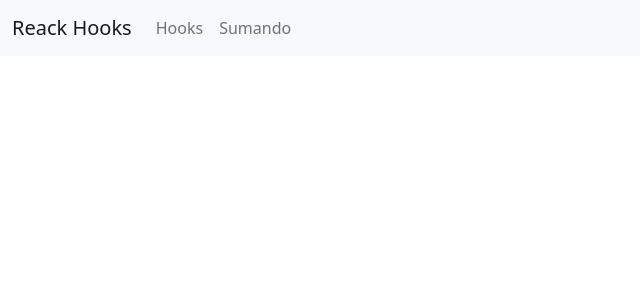
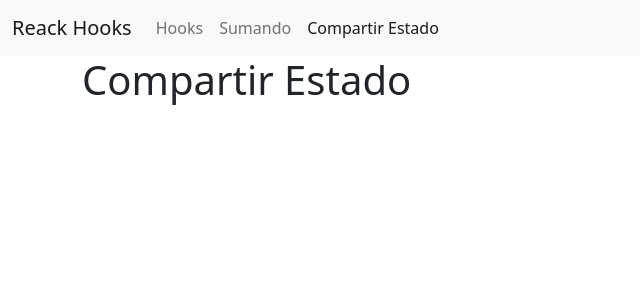
Before and after one commit to kalg12/react-hooks, a React (Create React App) app: page /compartir-estado in a window 1280 px wide. Shown: the top 300 px of the page, without its empty margins (0-640 px from the left). Built offline with nearby package versions, Linux system fonts and the light colour scheme.

Commit message:
New page added

```diff
--- a/src/components/Navbar.jsx
+++ b/src/components/Navbar.jsx
@@ -32,6 +32,11 @@ const Navbar = () => {
                   Sumando
                 </NavLink>
               </li>
+              <li className="nav-item">
+                <NavLink className={window.location.pathname === "/compartir-estado" ? "nav-link active" : "nav-link"} to="/compartir-estado">
+                  Compartir Estado
+                </NavLink>
+              </li>
             </ul>
           </div>
         </div>
--- /dev/null
+++ b/src/pages/CompartirEstado.jsx
@@ -0,0 +1,14 @@
+import React, {useState} from 'react'
+
+const CompartirEstado = () => {
+
+    const [nombre, setNombre] = useState('000000')
+
+  return (
+    <div className="container">
+        <h1>Compartir Estado</h1>
+    </div>
+  )
+}
+
+export default CompartirEstado
--- a/src/routes/Rutas.jsx
+++ b/src/routes/Rutas.jsx
@@ -1,6 +1,7 @@
 import React from 'react'
 import {BrowserRouter as Router, Routes, Route} from 'react-router-dom'
 import Navbar from '../components/Navbar'
+import CompartirEstado from '../pages/CompartirEstado'
 import HomePage from '../pages/HomePage'
 import Hooks from '../pages/Hooks'
 import Sumando from '../pages/Sumando'
@@ -14,6 +15,7 @@ const Rutas = () => {
                 <Route path="/" element={<HomePage/>}/>
                 <Route path="/hooks" element={<Hooks/>}/>
                 <Route path="/sumando" element={<Sumando/>}/>
+                <Route path="/compartir-estado" element={<CompartirEstado/>}/>
             </Routes>
         </Router>
     </>
```
